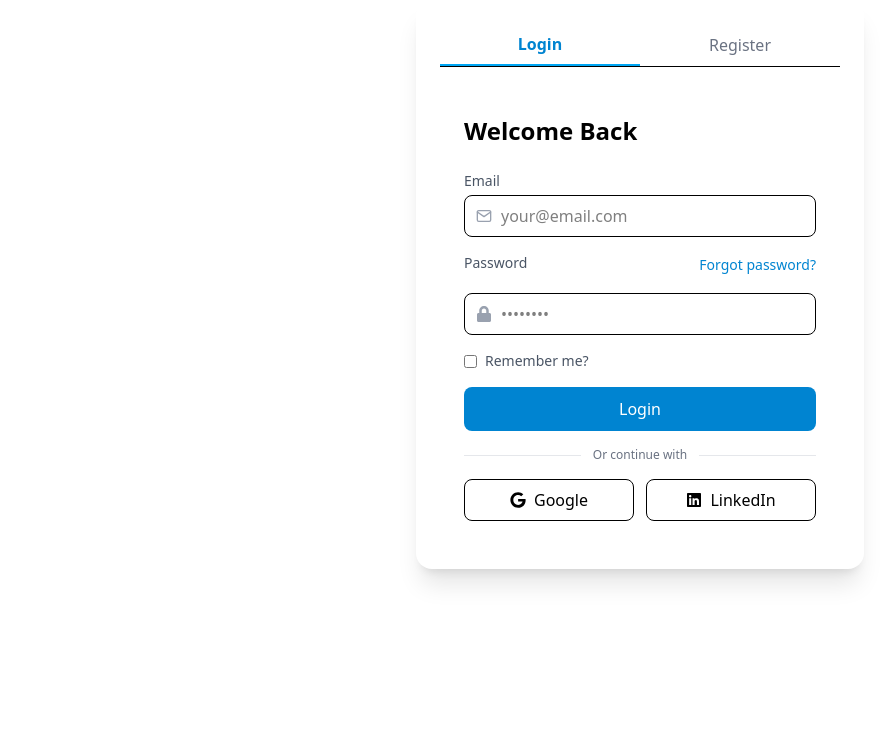
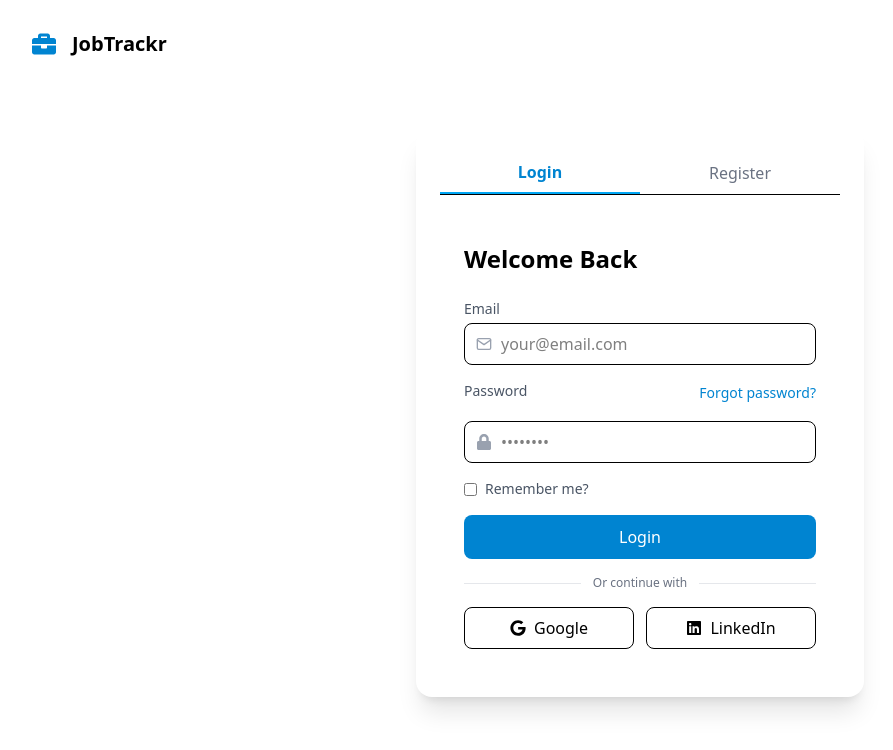
Before and after one commit to alhassandafiri/jobtrackr-frontend, a React (Vite) app: page /auth in a window 1280 px wide. Shown: the top 750 px of the page, without its empty margins (0-893 px from the left). Built offline with nearby package versions, Linux system fonts and the light colour scheme; no server answers.

Commit message:
add AuthPage component and install react-router-dom

```diff
--- a/package.json
+++ b/package.json
@@ -13,7 +13,8 @@
     "@tailwindcss/vite": "^4.1.11",
     "react": "^19.1.1",
     "react-dom": "^19.1.1",
-    "react-icons": "^5.5.0"
+    "react-icons": "^5.5.0",
+    "react-router-dom": "^7.8.2"
   },
   "devDependencies": {
     "@eslint/js": "^9.32.0",
--- a/src/App.jsx
+++ b/src/App.jsx
@@ -1,7 +1,7 @@
 import { BrowserRouter as Router, Routes, Route } from "react-router-dom"
 import { AuthProvider } from "./components/AuthContext/AuthContext"
 import ProtectedRoute from "./components/ProtectedRoute/ProtectedRoute"
-import AuthForm from "./components/AuthForm/AuthForm"
+import AuthPage from "./components/AuthPage/AuthPage"
 import Logo from "./components/Logo/Logo"
 import Kanban from "./components/Kanban/Kanban"
 
@@ -10,7 +10,7 @@ function App() {
     <AuthProvider>
       <Router>
         <Routes>
-          <Route path="/auth" element={<AuthForm />} />
+          <Route path="/auth" element={<AuthPage />} />
           <Route path="/" element={ <ProtectedRoute> <Kanban /> </ProtectedRoute> } />
 
         </Routes>
--- /dev/null
+++ b/src/components/AuthPage/AuthPage.jsx
@@ -0,0 +1,19 @@
+import AuthForm from "../AuthForm/AuthForm";
+import Logo from "../Logo/Logo";
+
+function AuthPage() {
+    return(
+    <>
+        <div className="absolute top-6 left-6">
+            <Logo />
+        </div>
+
+        <div className="pt-32">
+            <AuthForm />
+        </div>
+    </>
+
+    )
+}
+
+export default AuthPage;
```
Also changed, not shown: src/components/Kanban/Kanban.jsx (+10 -0 lines), 1 other file (tests, documents, lock files or other folders).
